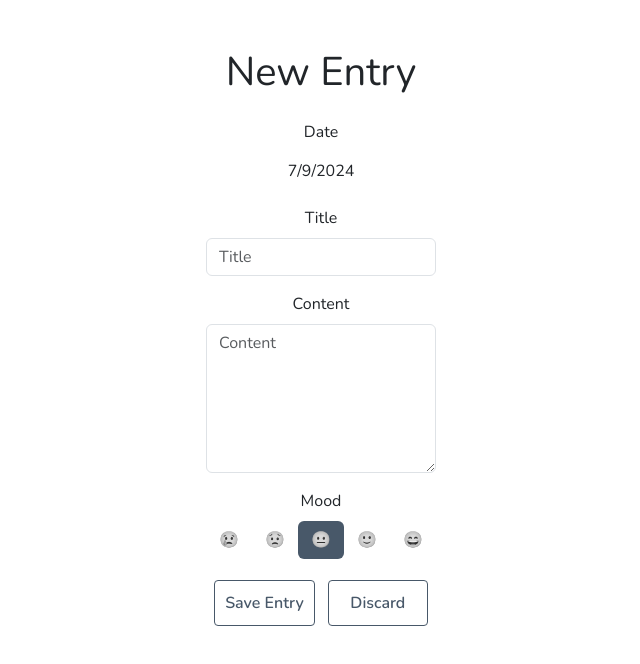
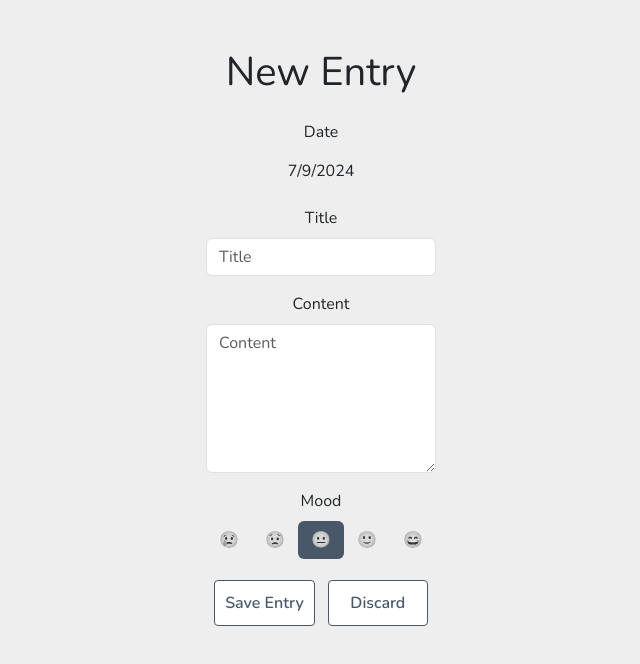
Before and after one commit to alxgrgsc/SoulJournal, a React (Create React App) app in the folder souljournal-frontend/: page /new-entry in a window 1280 px wide. Shown: the top 664 px of the page, without its empty margins (319-959 px from the left). Built offline with nearby package versions, Linux system fonts and the light colour scheme.

Commit message:
add discard option for create entry

```diff
--- a/souljournal-frontend/src/Dashboard.css
+++ b/souljournal-frontend/src/Dashboard.css
@@ -1,6 +1,8 @@
 @import url('https://fonts.googleapis.com/css2?family=Nunito:wght@300;400;600&display=swap');
 
-
+body{
+  background-color: rgba(87, 85, 85, 0.097);
+}
 
 .dashboard-title {
   font-size: 2em;
--- a/souljournal-frontend/src/Feedback.css
+++ b/souljournal-frontend/src/Feedback.css
@@ -1,5 +1,7 @@
 
-
+body{
+  background-color: rgba(87, 85, 85, 0.097);
+}
 
 
 label{
--- a/souljournal-frontend/src/NewEntry.css
+++ b/souljournal-frontend/src/NewEntry.css
@@ -1,7 +1,9 @@
 @import url('https://fonts.googleapis.com/css2?family=Courier+Prime:wght@400;700&display=swap');
 @import url('https://fonts.googleapis.com/css2?family=Nunito:wght@300;400;600&display=swap');
 
-
+body{
+  background-color: rgba(87, 85, 85, 0.097);
+}
 
 
 .button {
--- a/souljournal-frontend/src/NewEntry.js
+++ b/souljournal-frontend/src/NewEntry.js
@@ -1,4 +1,5 @@
 import React, { useState } from 'react';
+import { useNavigate } from 'react-router-dom';
 import 'bootstrap/dist/css/bootstrap.min.css';
 import './NewEntry.css';
 
@@ -7,12 +8,14 @@ const NewEntry = () => {
   const [content, setContent] = useState('');
   const [mood, setMood] = useState(3); // Default mood is neutral
   const currentDate = new Date().toLocaleDateString();
+  const navigate = useNavigate();
 
   const handleDiscard = () => {
     if (window.confirm('Your entry will be discarded, are you sure?')) {
       setTitle('');
       setContent('');
       setMood(3); // Reset mood to neutral
+      navigate(-1);
     }
   };
 
```
